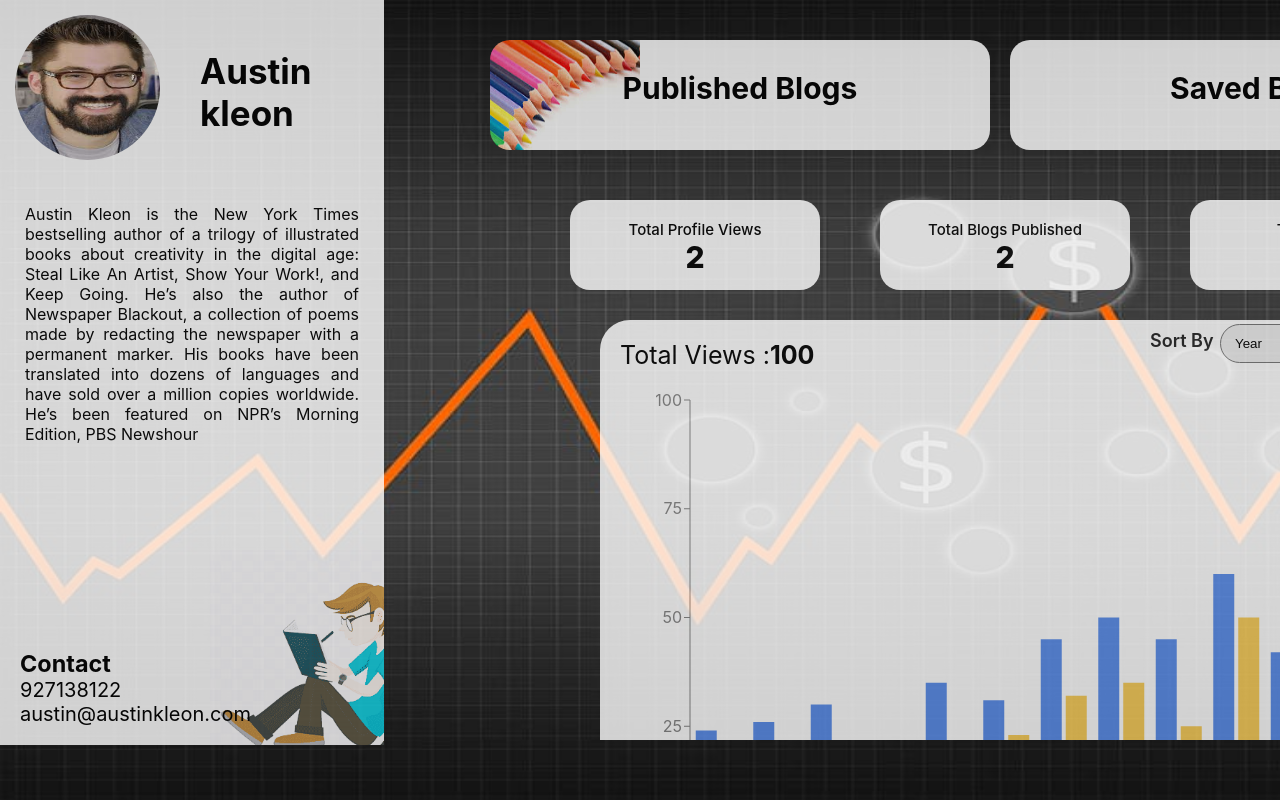
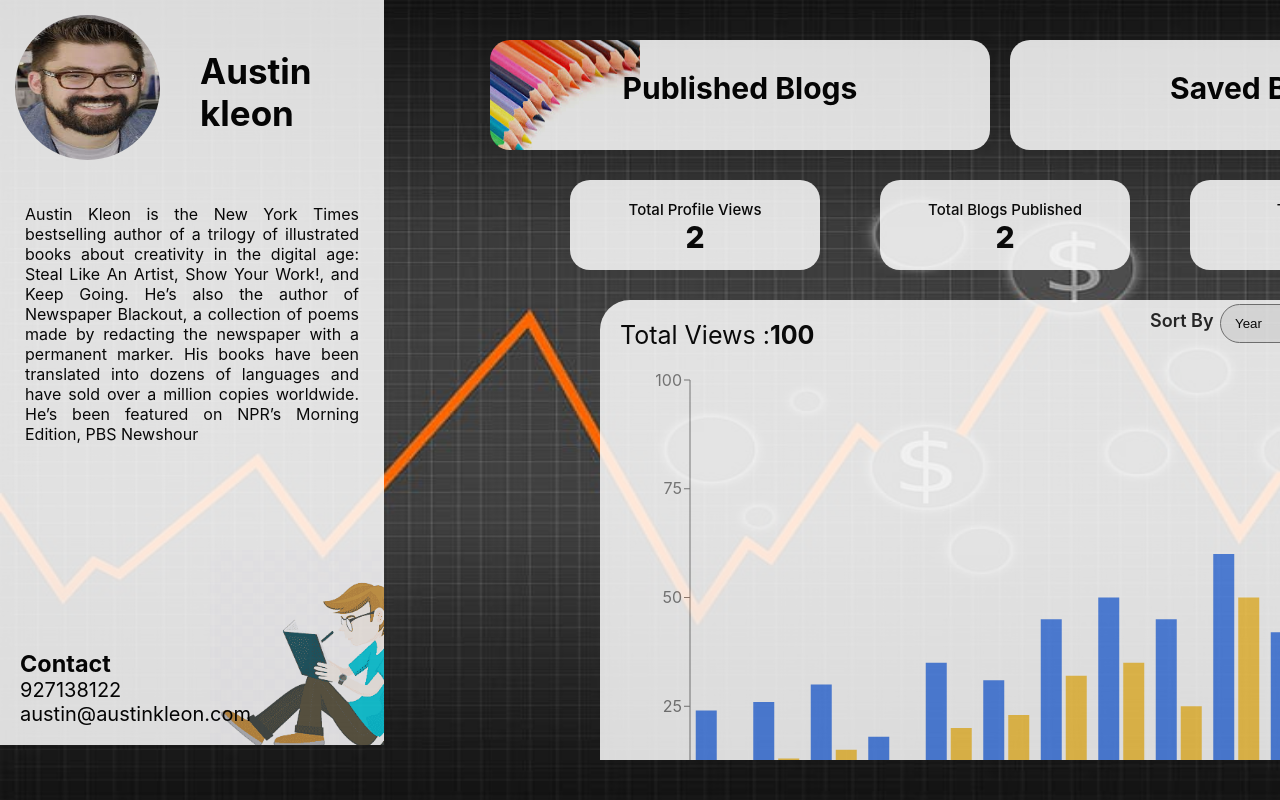
Before and after one commit to AdityaDeshpande123/MinorProject, a React (Create React App) app in the folder Project/front-end/: page /profile in a window 1280 px wide. Shown: the top 800 px of the page. Built offline with nearby package versions, Linux system fonts and the light colour scheme.

Commit message:
Adi's commit 20

```diff
--- a/Project/front-end/src/views/profile/Profile.module.css
+++ b/Project/front-end/src/views/profile/Profile.module.css
@@ -3,7 +3,7 @@
     height: 745px;
     width: 30%;
     background-color: white;
-    opacity: 0.8;
+    opacity: 0.85;
     background-image: url("../../static/dash123.png");
     background-size: 250px 250px;
     background-repeat: no-repeat;
@@ -49,7 +49,7 @@
     height: 80px;
     width: 500px;
     background-color: white;
-    opacity: 0.8;
+    opacity: 0.85;
     text-align: center;
     border-radius: 20px;
     padding-top: 30px;
@@ -71,7 +71,7 @@
     height: 80px;
     width: 500px;
     background-color: white;
-    opacity: 0.8;
+    opacity: 0.85;
     text-align: center;
     border-radius: 20px;
     padding-top: 30px;
@@ -90,11 +90,11 @@
 
     position: absolute;
     left: 490px;
-    top: 200px;
-    height: 540px;
+    top: 180px;
+    height: 580px;
     width: 1020px;
     /* background-color: white; */
-    opacity: 0.8;
+    opacity: 0.85;
     border-radius: 20px;
     overflow: scroll;
 
@@ -162,7 +162,7 @@
     left : 110px;
     background-color: white;
     border-radius: 30px;
-    height: 580px;
+    height: 590px;
 
 }
 .barChart{
@@ -170,7 +170,7 @@
     top: 60px;
 
     padding: 10px;
-    opacity: 0.8;
+    opacity: 0.85;
 }
 .barheader{
     position: absolute;
```
